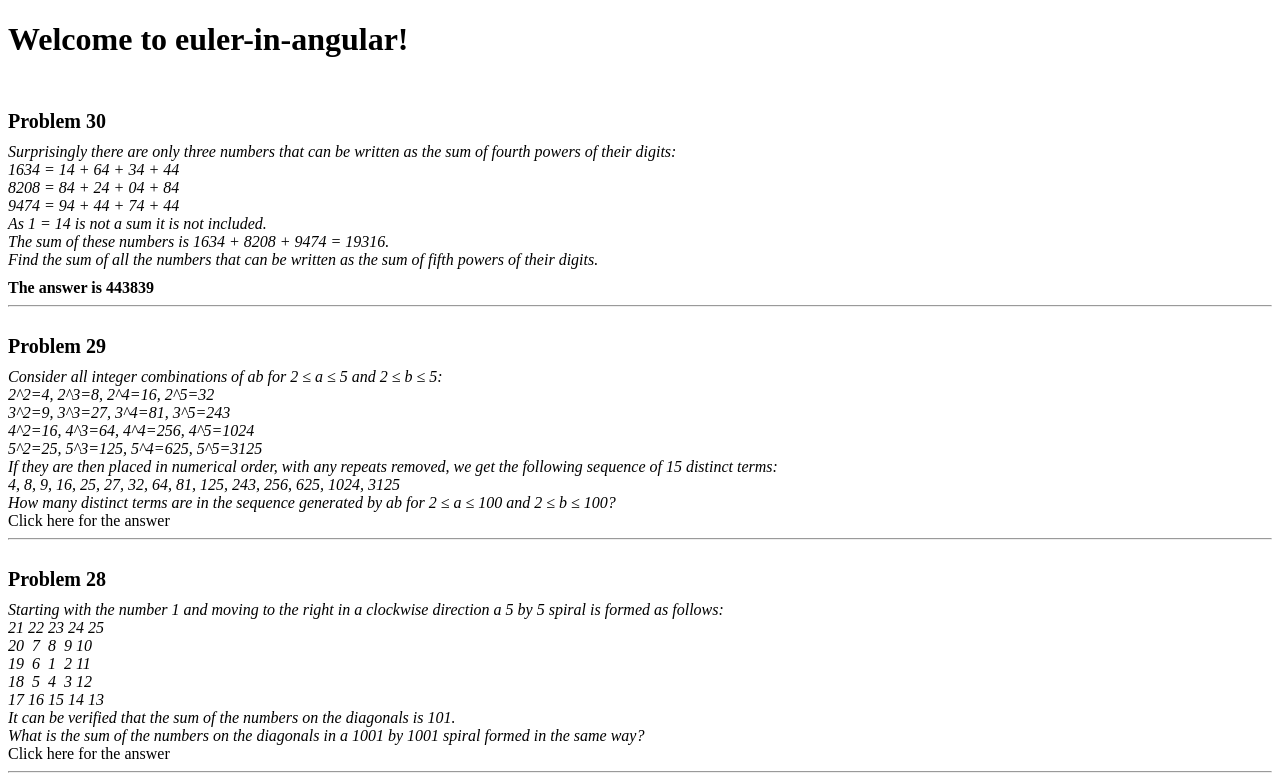
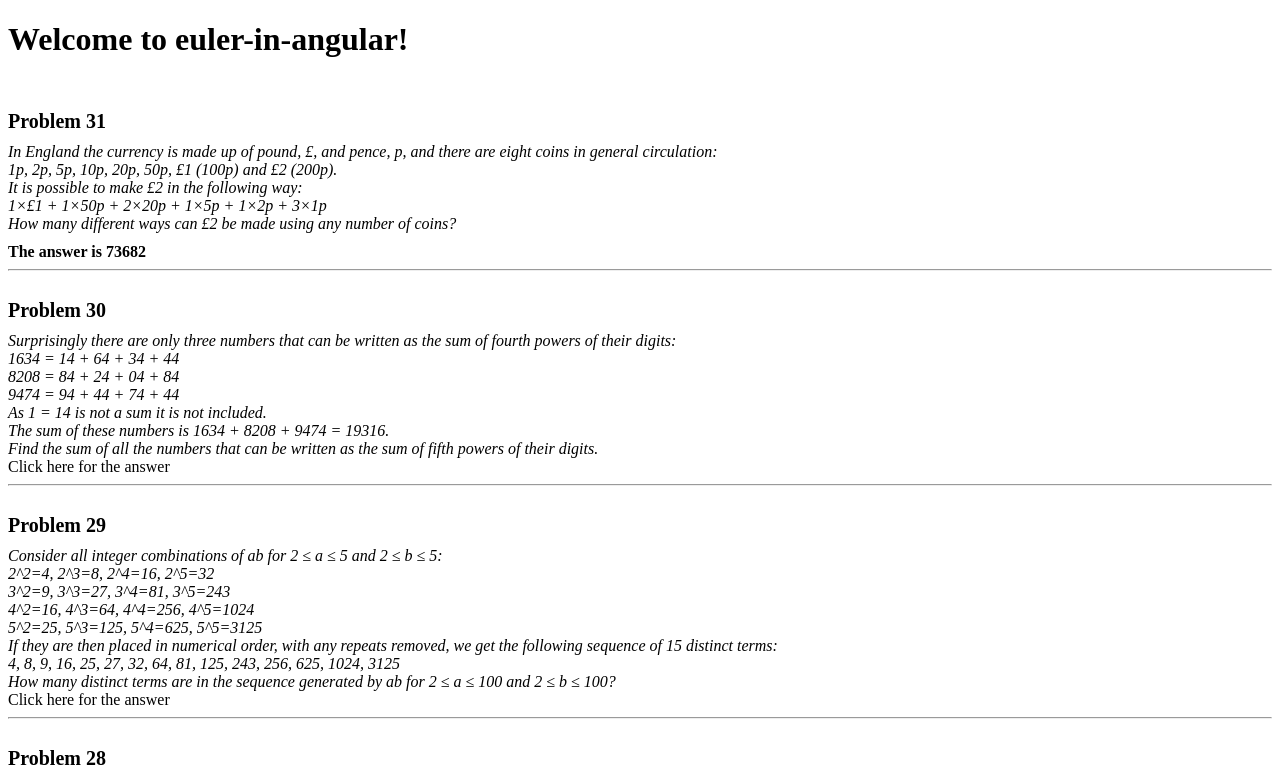
Before and after one commit to edwinvanderven/Euler-in-Angular, an Angular app: page / in a window 1280 px wide. Shown: the top 780 px of the page. Built offline with nearby package versions, Linux system fonts and the light colour scheme.

Commit message:
Added thirty-first problem and solution

```diff
--- a/src/app/app.component.model.ts
+++ b/src/app/app.component.model.ts
@@ -1,6 +1,7 @@
 import { FirstProblem, SecondProblem, ThirdProblem, FourthProblem, FifthProblem, SixthProblem, SeventhProblem, EighthProblem, NinethProblem, TenthProblem } from './problems/one-to-ten/index';
 import { EleventhProblem, TwelfthProblem, ThirteenthProblem, FourteenthProblem, FifteenthProblem, SixteenthProblem, SeventeenthProblem, EighteenthProblem, NineteenthProblem, TwentiethProblem } from './problems/eleven-to-twenty/index';
 import { TwentyFirstProblem, TwentySecondProblem, TwentyThirdProblem, TwentyFourthProblem, TwentyFifthProblem, TwentySixthProblem, TwentySeventhProblem, TwentyEighthProblem, TwentyNinthProblem, ThirtiethProblem } from './problems/twenty-first-to-thirty/index';
+import { ThirtyFirstProblem } from './problems/thirty-one-to-forty/thirty-first-problem';
 
 export interface IProblem {
   title: string;
@@ -9,6 +10,7 @@ export interface IProblem {
 }
 
 export const PROBLEMS: IProblem[] = [
+  new ThirtyFirstProblem(),
   new ThirtiethProblem(), new TwentyNinthProblem(), new TwentyEighthProblem(), new TwentySeventhProblem(), new TwentySixthProblem(),
   new TwentyFifthProblem(), new TwentyFourthProblem(), new TwentyThirdProblem(), new TwentySecondProblem(), new TwentyFirstProblem(),
   new TwentiethProblem(), new NineteenthProblem(), new EighteenthProblem(), new SeventeenthProblem(), new SixteenthProblem(),
--- /dev/null
+++ b/src/app/problems/thirty-one-to-forty/thirty-first-problem.ts
@@ -0,0 +1,25 @@
+import { IProblem } from '../../app.component.model';
+
+export class ThirtyFirstProblem implements IProblem {
+  public title = 'Problem 31';
+  public description = 'In England the currency is made up of pound, £, and pence, p, and there are eight coins in general circulation:' +
+                        '\n1p, 2p, 5p, 10p, 20p, 50p, £1 (100p) and £2 (200p).' +
+                        '\nIt is possible to make £2 in the following way:' +
+                        '\n1×£1 + 1×50p + 2×20p + 1×5p + 1×2p + 3×1p' +
+                        '\nHow many different ways can £2 be made using any number of coins?';
+
+  getAnswer(): string {
+    const total = 200;
+    const coins: number[] = [1, 2, 5, 10, 20, 50, 100, 200];
+    const ways: number[] = Array(total + 1).fill(0);
+    ways[0] = 1;
+
+    coins.forEach((coin: number) => {
+      for (let i = coin; i <= total; i++) {
+        ways[i] += ways[i-coin];
+      }
+    });
+
+    return ways[total].toString();
+  }
+}
```
Also changed, not shown: 1 other file (tests, documents, lock files or other folders).
